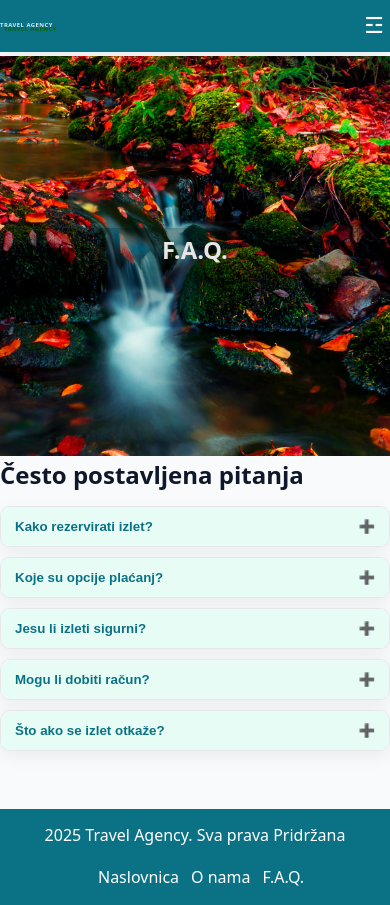
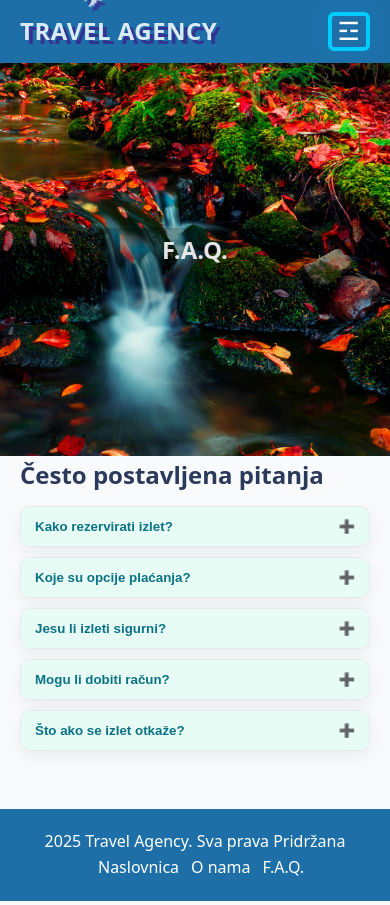
Before and after one commit to sara97-png/TravelAgency, a React app: page /faq in a window 390 px wide. Built offline with nearby package versions, Linux system fonts and the light colour scheme.

Commit message:
Provjera i neki dodaci (Accordion, Active State, Animation)

```diff
--- a/src/components/Accordion.jsx
+++ b/src/components/Accordion.jsx
@@ -1,16 +1,23 @@
-import React, {useState} from "react";
+import React from "react";
 import "./Accordion.css";
 
-export default function Accordion({question, answer}){
-    const [open, setOpen] = useState(false);
+export default function Accordion({index,  question, answer, openIndex, setOpenIndex}){
+
+    const isOpen = openIndex === index;
+
+     const toggle = () => {
+        setOpenIndex(isOpen ? null : index);
+        // ako je već otvoren → zatvori
+        // ako nije → otvori ovaj i zatvori ostale
+    };
 
     return (
         <div className="accordion-item">
-            <button type="button" className="accordion-title" onClick={() => setOpen(!open)}>
+            <button type="button" className="accordion-title" onClick={toggle}>
               <span>{question}</span>
-              <span>{open ? " ➖" : " ➕"}</span>
+              <span>{isOpen ? " ➖" : " ➕"}</span>
             </button>
-            {open && <div className="accordion-content">{answer}</div>} {/*Ako je open izrenderirat ćemo div s accordionom i odgovorom*/}
+            {isOpen && ( <div className="accordion-content">{answer}</div>)}
         </div>
-    )
+    );
 }
--- a/src/components/Footer.css
+++ b/src/components/Footer.css
@@ -9,7 +9,7 @@
     display: flex;
     align-items: center;
     justify-content: space-between;
-    padding: 14px 0;
+    padding: 20px 0;
 }
 
 .footer-nav a {
@@ -18,7 +18,7 @@
 }
 
 .footer p {
-    margin-top: 0;
+    margin: 0;
 }
 
 @media screen and (max-width: 768px) {
@@ -27,3 +27,15 @@
         justify-content: center;
     }
 }
+
+@media screen and (max-width: 1200px) {
+    .header-inner {
+      padding-left: 20px;
+      padding-right: 20px;
+  }
+
+  .container {
+      padding-left: 20px;
+      padding-right: 20px;
+  }
+}
--- a/src/components/Header.css
+++ b/src/components/Header.css
@@ -17,14 +17,43 @@
 }
 
 .logo {
+    position: relative;
+    display: inline-block;
     font-weight: 700;
-    font-size: 1.5vw;
     letter-spacing: 0.5px;
     text-transform: uppercase;
-    text-shadow: 4px 4px 0px darkgreen;
+    text-shadow: 4px 4px 0px rgb(51, 51, 147);
     color: #D9EAF3;
+    font-size: 24px;
+}
 
+/* Avion leti preko teksta */
+.logo .plane {
+    position: absolute;
+    left: -40px;
+    top: -10px;
+    font-size: 23px;
+    animation: fly 4s ease-in-out infinite;
 }
+
+/* Animacija leta */
+@keyframes fly {
+    0% {
+        transform: translateX(0) translateY(0) rotate(-10deg);
+        opacity: 0;
+    }
+    20% {
+        opacity: 1;
+    }
+    50% {
+        transform: translateX(120px) translateY(-25px) rotate(10deg);
+    }
+    100% {
+        transform: translateX(250px) translateY(-40px) rotate(25deg);
+        opacity: 0;
+    }
+}
+
 
 .nav {
     display: flex;
@@ -43,11 +72,18 @@
 
 .menu-btn {
     background: none;
-    border: none;
+    border: 4px solid #00ccff;
+    border-radius: 6px;
+    animation: pulse 1.5s infinite;
     color: #fff;
-    font-size: 22px;
+    font-size: 25px;
     display: none;  /*sakrivamo menu button*/
     cursor: pointer;
+}
+
+@keyframes pulse {
+  0%   { box-shadow: 0 0 0 0 rgba(0, 204, 255, 0.7); }
+  100% { box-shadow: 0 0 12px 8px rgba(0, 204, 255, 0); }
 }
 
 /*radimo u desktop first varijanti a dole ispod je za 768 i manje*/
@@ -73,4 +109,18 @@
 
     }
 
+
+
 }
+/*jer se lipilo uz rub logo i cili sadržaj na stranici nakon smanjivanja*/
+@media screen and (max-width: 1200px) {
+    .header-inner {
+      padding-left: 20px;
+      padding-right: 20px;
+  }
+
+  .container {
+      padding-left: 20px;
+      padding-right: 20px;
+  }
+}
--- a/src/components/Header.jsx
+++ b/src/components/Header.jsx
@@ -9,7 +9,11 @@ export default function Header() {
   return (
     <header className="header">
       <div className="container header-inner">
-        <div className="logo">Travel Agency</div>
+        <div className="logo">
+          <span className="plane">✈</span>
+          TRAVEL AGENCY
+        </div>
+
         <button
           type="button"
           className="menu-btn"
@@ -20,49 +24,43 @@ export default function Header() {
         <nav className={`nav ${open ? "open" : ""}`}>
           <NavLink
             to="/"
-            className={({ isActive }) => {
-              isActive ? "active" : "";
-            }}
+            end
+            className={({ isActive }) => (isActive ? "active" : "")}
           >
             Naslovnica
           </NavLink>
+
           <NavLink
             to="/about"
-            className={({ isActive }) => {
-              isActive ? "active" : "";
-            }}
+            className={({ isActive }) => (isActive ? "active" : "")}
           >
             O nama
           </NavLink>
+
           <NavLink
             to="/contact"
-            className={({ isActive }) => {
-              isActive ? "active" : "";
-            }}
+            className={({ isActive }) => (isActive ? "active" : "")}
           >
             Kontakt
           </NavLink>
+
           <NavLink
             to="/categories"
-            className={({ isActive }) => {
-              isActive ? "active" : "";
-            }}
+            className={({ isActive }) => (isActive ? "active" : "")}
           >
             Kategorije
           </NavLink>
+
           <NavLink
             to="/tours"
-            className={({ isActive }) => {
-              isActive ? "active" : "";
-            }}
+            className={({ isActive }) => (isActive ? "active" : "")}
           >
             Izleti
           </NavLink>
+
           <NavLink
             to="/faq"
-            className={({ isActive }) => {
-              isActive ? "active" : "";
-            }}
+            className={({ isActive }) => (isActive ? "active" : "")}
           >
             F.A.Q.
           </NavLink>
--- a/src/pages/FAQ.jsx
+++ b/src/pages/FAQ.jsx
@@ -1,17 +1,19 @@
-import React from "react";
+import React, {useState} from "react";
 import Accordion from "../components/Accordion";
 import Banner from "../components/Banner";
 import image2 from "../assets/image2.jpg";
 
 const faqs = [
     { question: "Kako rezervirati izlet?", answer: "Izlet možete rezervirati preko kontakt forme ili pozivom."},
-    { question: "Koje su opcije plaćanj?", answer: "Kartice i bankovne uplate su podržane."},
+    { question: "Koje su opcije plaćanja?", answer: "Kartice i bankovne uplate su podržane."},
     { question: "Jesu li izleti sigurni?", answer: "Da. Svi naši izleti organizirani su uz najviše sigurnosne standarde. Voditelji su licencirani i iskusni, a prije svakog izleta dobit ćete jasne upute i preporuke kako bi iskustvo bilo sigurno i ugodno."},
     { question: "Mogu li dobiti račun?", answer: "Naravno, izdajemo i R1 račun po potrebi."},
     { question: "Što ako se izlet otkaže?", answer: "U slučaju otkazivanja izleta zbog lošeg vremena ili drugih nepredviđenih okolnosti, odmah Vas obavještavamo i nudimo nekoliko opcija: novi termin, zamjenski izlet ili povrat novca."},
 ];
 
 export default function FAQ() {
+const [openIndex, setOpenIndex] = useState(null);
+
     return (
         <>
         <Banner image={image2} title={"F.A.Q."} />
@@ -19,7 +21,7 @@ export default function FAQ() {
             <h1>Često postavljena pitanja</h1>
             <div style={{marginTop: 12}}>
                 {faqs.map((f, i) => (
-                    <Accordion key={i} question={f.question} answer={f.answer}/>
+                    <Accordion key={i} index={i} question={f.question} answer={f.answer} openIndex={openIndex} setOpenIndex={setOpenIndex}/>
                 ))}
             </div>
         </section>
--- a/src/pages/Home.jsx
+++ b/src/pages/Home.jsx
@@ -18,7 +18,7 @@ export default function Home() {
             </div>
             <div className="container" style={{display: "flex", gap: 10, marginTop: 12}}>
             <Link to="/tours" className="btn">Pogledaj izlete</Link>
-            <Link to="/contact" className="btn" style={{background: "#087f5b"}}>Kontaktirajte nas</Link>
+            <Link to="/contact" className="btn" style={{background: "#1e784bff"}}>Kontaktirajte nas</Link>
         </div>
         <div className="container">
         <h2>Izdvojeni izleti</h2>
--- a/src/styles/global.css
+++ b/src/styles/global.css
@@ -1,10 +1,10 @@
 :root {
   --bg: #f8fafc;
-  --text: #0f172a;
+  --text: #2b395a;
   --muted: #475569;
-  --primary: #0b7285;
-  --primary-900: #084c5a;
-  --accent: #087f5b;
+  --primary: #1E6FA8;
+  --primary-900: #123E63;
+  --accent: #689dbd;
   --card: #ffffff;
   --border: #e5e7eb;
   --shadow: 0 6px 18px rgba(0, 0, 0, 0.06);
```
